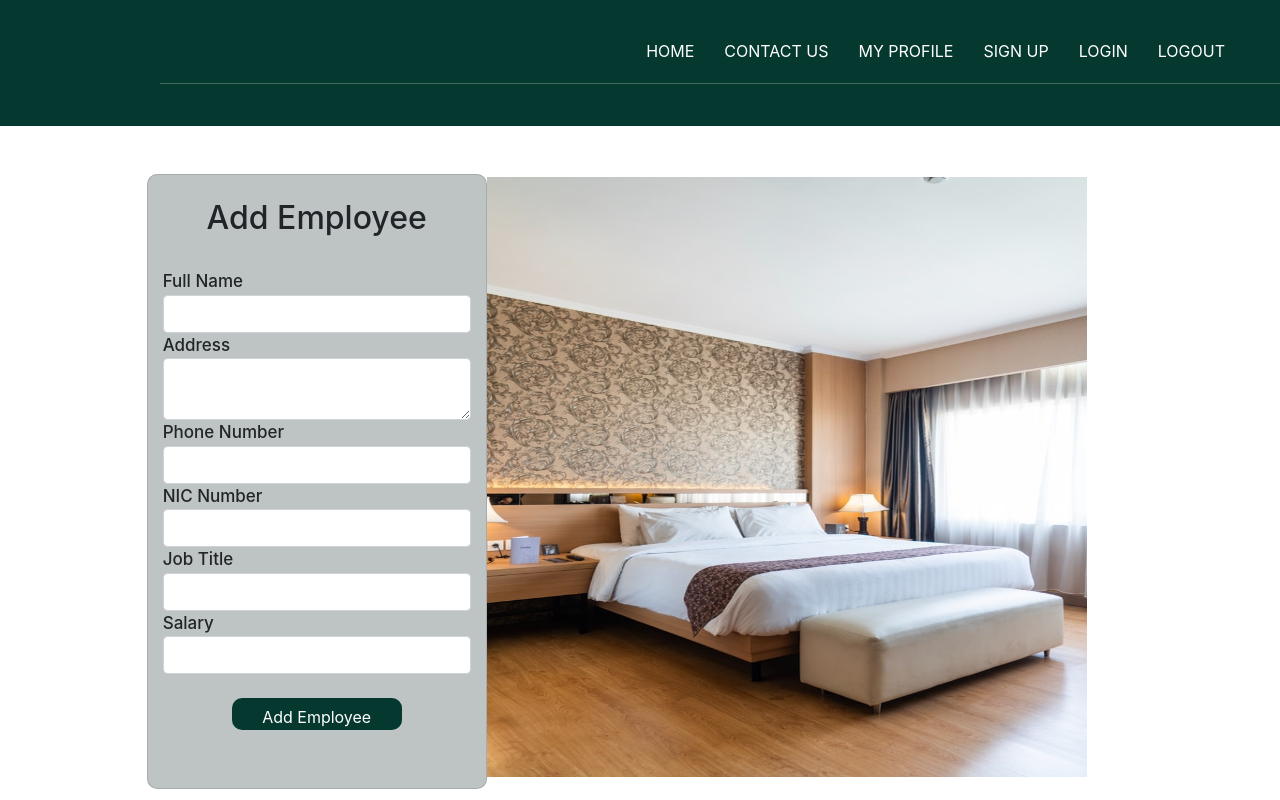
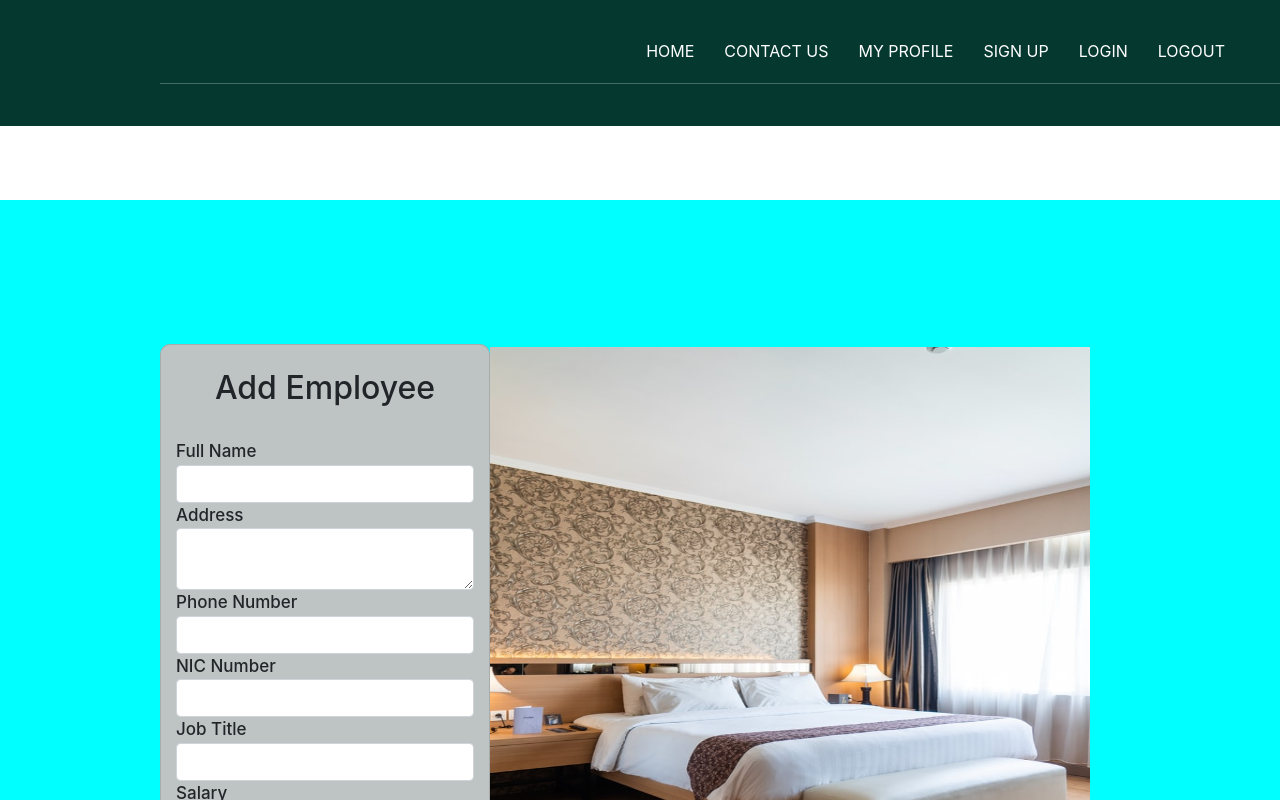
Before and after one commit to pramudithaSJ/AnstonSystem, a React (Create React App) app in the folder frontend/hms/: page /EmployeeAdd in a window 1280 px wide. Shown: the top 800 px of the page. Built offline with nearby package versions, Linux system fonts and the light colour scheme.

Commit message:
Customer View food

```diff
--- a/frontend/hms/src/Food/Css/Cusview.css
+++ b/frontend/hms/src/Food/Css/Cusview.css
@@ -1,3 +1,13 @@
 .sbar{
     margin-top: 100px;
 }
+.row1{
+    margin-top: 150px;
+    background-color: aqua;
+    padding: 20px;
+}
+.s{
+    background-color: aquamarine;
+    width: 100%;
+    height: 100px;
+}
--- a/frontend/hms/src/Food/CustomerViewFood.js
+++ b/frontend/hms/src/Food/CustomerViewFood.js
@@ -5,6 +5,7 @@ import {useHistory} from "react-router-dom";
 import Header from "../Common/HomePage/header/header";
 import Footer from "../Common/HomePage/footer/footer";
 import "./Css/Cusview.css"
+import AdminNav from "../Common/AdminSide/AdminNav";
 
 
 const CustomerViewFood = () => {
@@ -67,23 +68,37 @@ const CustomerViewFood = () => {
 
     return (
         <div>
-            <br />
+
+            <section className="searchback">
+
             <Header/>
-            <br />
-            <section className="searchback">
+
+
+            <div className="row1" >
+                <div className="col-3">
+
+                </div>
+                <div className="col-6">
+                <div className="sea">
+                    <input type="search" className="form-control" placeholder="Search..." onChange={event =>{setSearchWord(event.target.value)}}/>
+                </div>
+                </div>
+                <div className="col-3">
+                <a className="foodPrices " href={"/shoppingCart"} style={{float: "right", marginRight:"120px"}}>
+                Cart <i className="fa fa-shopping-cart foodPrices"></i>
+            </a>
+                </div>
+
+            </div>
 
             </section>
             <section className="sbar">
             <div className="col-xs-6">
-                <div className="searchBar">
-                    <input type="search" className="form-control" placeholder="Search..." onChange={event =>{setSearchWord(event.target.value)}}/>
-                </div>
+
             </div>
             </section>
 
-            <a className="foodPrices " href={"/shoppingCart"} style={{float: "right", marginRight:"120px"}}>
-                Cart <i className="fa fa-shopping-cart foodPrices"></i>
-            </a>
+
             <br/><br />
             {food?.filter((val)=>{
                 if(SearchWord ==""){
--- a/frontend/hms/src/Food/FoodManagement.js
+++ b/frontend/hms/src/Food/FoodManagement.js
@@ -40,6 +40,7 @@ const FoodManagement = () => {
     return (
         <div className="row1">
             <div className="col-2"> <AdminNav/></div>
+
             <div className="col-10"> <br/>
                 <div className="col-xs-6">
                     <div className="searchBar">
```
